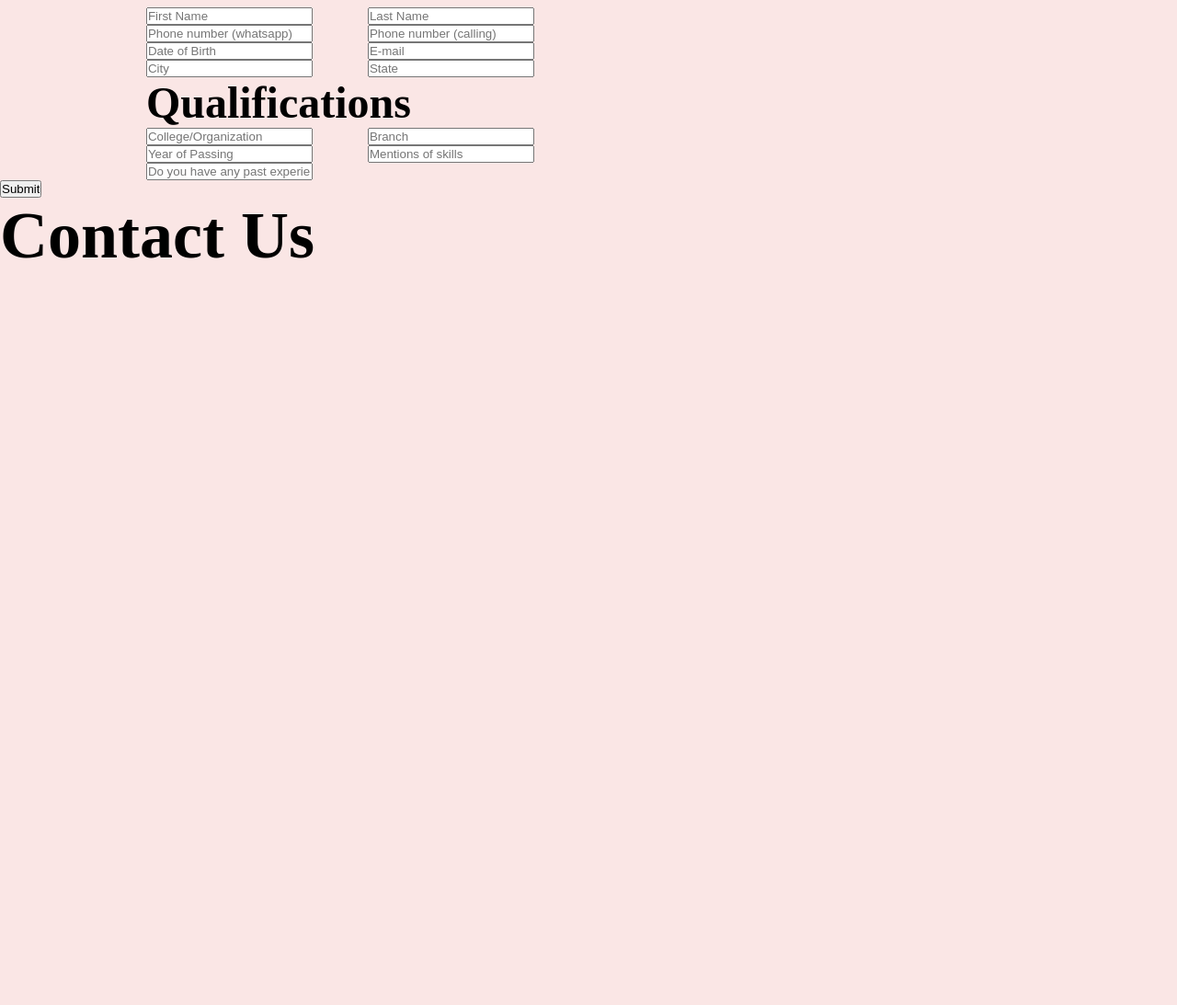
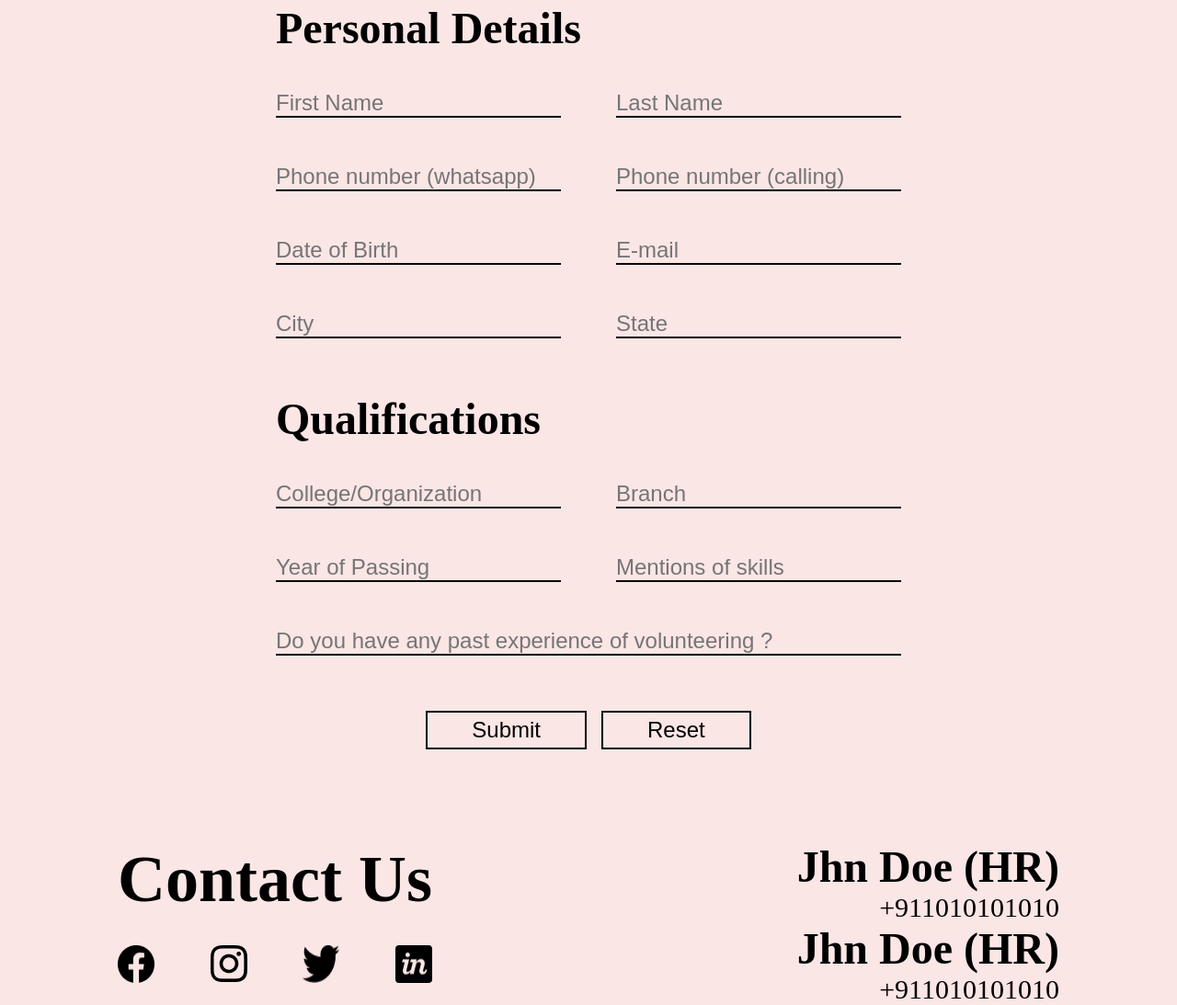
Before and after one commit to dEvAshirvad/rec_draft, an Eleventy site: page src/index.html in a window 1280 px wide. Shown: the part 250-1343 px from the top of the page at 92% size. Before the commit the page ends 800 px from the top, so only its background shows below. Built offline with nearby package versions, Linux system fonts and the light colour scheme; Eleventy itself is replaced by a stand-in of ours; files that its build step writes are made by us from their sources.

Commit message:
changes-3

```diff
--- a/src/index.html
+++ b/src/index.html
@@ -9,14 +9,14 @@
 </head>
 <body>
   <header>
-    <nav class="flexy">
+    <nav class="flexy container">
       <span class="flexy">
         <img src="assets/logo.png" alt="logo">
         <h1>BloodUnite</h1>
       </span>
     </nav>
   </header>
-  <main>
+  <main class="container">
     <form>
       <h1>Recruitment Drive 2021</h1>
       <div class="formFields">
@@ -50,16 +50,33 @@
             </span>
           </div>
           <input type="text" class="spl" placeholder="Do you have any past experience of volunteering ?">
+          <div class="submitt flexy"><input type="submit"><input type="reset"></div>
         </div>
-        <input type="submit">
       </div>
     </form>
   </main>
   <footer>
-    <div class="ContactUs">
-      <h1>Contact Us</h1>
-      <div class="icons">
-
+    <div class="container">
+      <div class="upperFooter flexy">
+        <div class="ContactUs">
+          <h1>Contact Us</h1>
+          <div class="icons flexy">
+            <img src="assets/fbicon.png" alt="facebook">
+            <img src="assets/instaicon.png" alt="instagram">
+            <img src="assets/twitter.png" alt="twitter">
+            <img src="assets/linkicon.png" alt="linkedin">
+          </div>
+        </div>
+        <div class="ContactsDiv">
+          <div class="Contacts">
+            <h2>Jhn Doe (HR)</h2>
+            <p>+911010101010</p>
+          </div>
+          <div class="Contacts">
+            <h2>Jhn Doe (HR)</h2>
+            <p>+911010101010</p>
+          </div>
+        </div>
       </div>
     </div>
   </footer>
--- a/src/sass/style.scss
+++ b/src/sass/style.scss
@@ -22,6 +22,13 @@ h2 {
     font-size: 3rem;
 }
 
+input {
+    background-color: inherit;
+    border: none;
+    border-bottom: 2px solid black;
+    font-size: 1.5rem;
+}
+
 .container {
     max-width: 1180px;
     width: 80%;
@@ -33,7 +40,7 @@ h2 {
 }
 
 header {
-    padding: 1.875rem 8.125rem;
+    padding: 1.875rem 0;
 }
 
 span > img{
@@ -51,6 +58,11 @@ nav > span {
 
 form {
     width: fit-content;
+    margin: 0 auto;
+}
+
+.formFields {
+    margin-top: 3.125rem;
 }
 
 .formSection {
@@ -58,11 +70,58 @@ form {
     margin: 0 auto;
 }
 
+.qualifications {
+    margin-top: 3.75rem;
+}
+
 .inputs {
+    margin-top: 2.5rem;
     gap: 3.75rem;
 }
 
 .datas {
     display: flex;
     flex-direction: column;
+    gap: 3.125rem;
 }
+
+.spl {
+    margin-top: 3.125rem;
+    width: 100%;
+}
+
+.submitt {
+    width: fit-content;
+    max-width: 100%;
+    margin: 0 auto;
+    gap: 1rem;
+    margin-top: 3.75rem;
+}
+
+.submitt > input {
+    padding: 0.3rem 3rem;
+    border: 2px solid black;
+}
+
+footer {
+    margin-top: 6.25rem;
+}
+
+.upperFooter {
+    justify-content: space-between;
+}
+
+.ContactUs {
+    width: fit-content;
+}
+
+.icons {
+    margin-top: 1.875rem;
+    justify-content: space-between;
+}
+
+.Contacts > p{
+    font-size: 1.875rem;
+    font-weight: 400;
+    text-align: right;
+}
```
Also changed, not shown: src/assets/fbicon.png (added), src/assets/instaicon.png (added), src/assets/linkicon.png (added), src/assets/twitter.png (added).
